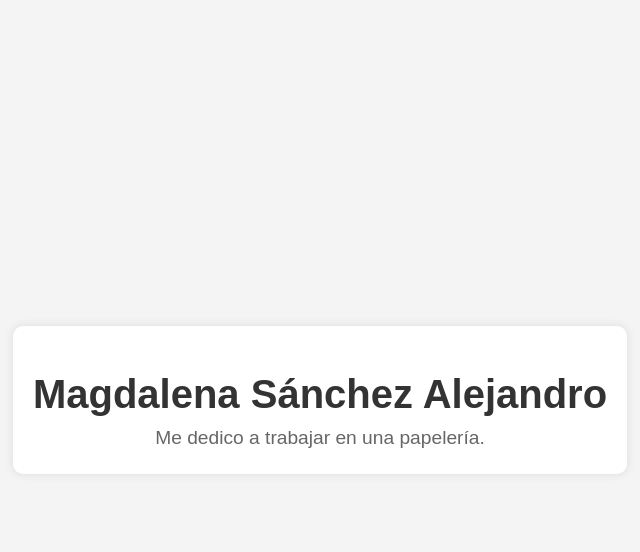
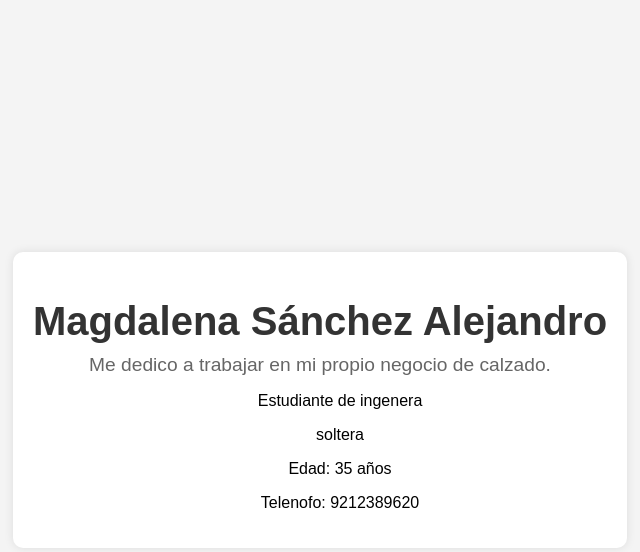
Before and after one commit to magdalenautsv/ProyectoFinalDWI, a PHP site: page /magdalena.php in a window 1280 px wide. Shown: the top 552 px of the page, without its empty margins (320-960 px from the left). Run offline with PHP 8.4, Linux system fonts and the light colour scheme.

Commit message:
Update magdalena.php
editado

```diff
--- a/magdalena.php
+++ b/magdalena.php
@@ -42,7 +42,12 @@
 <body>
     <div class="container">
         <h1>Magdalena Sánchez Alejandro</h1>
-        <p>Me dedico a trabajar en una papelería.</p>
+        <p>Me dedico a trabajar en mi propio negocio de calzado.</p>
+       <ul>Estudiante de ingenera
+       </ul>
+       <ul>soltera</ul>
+       <ul>Edad: 35 años</ul>
+       <ul>Telenofo: 9212389620</ul>
     </div>
 </body>
 
```
